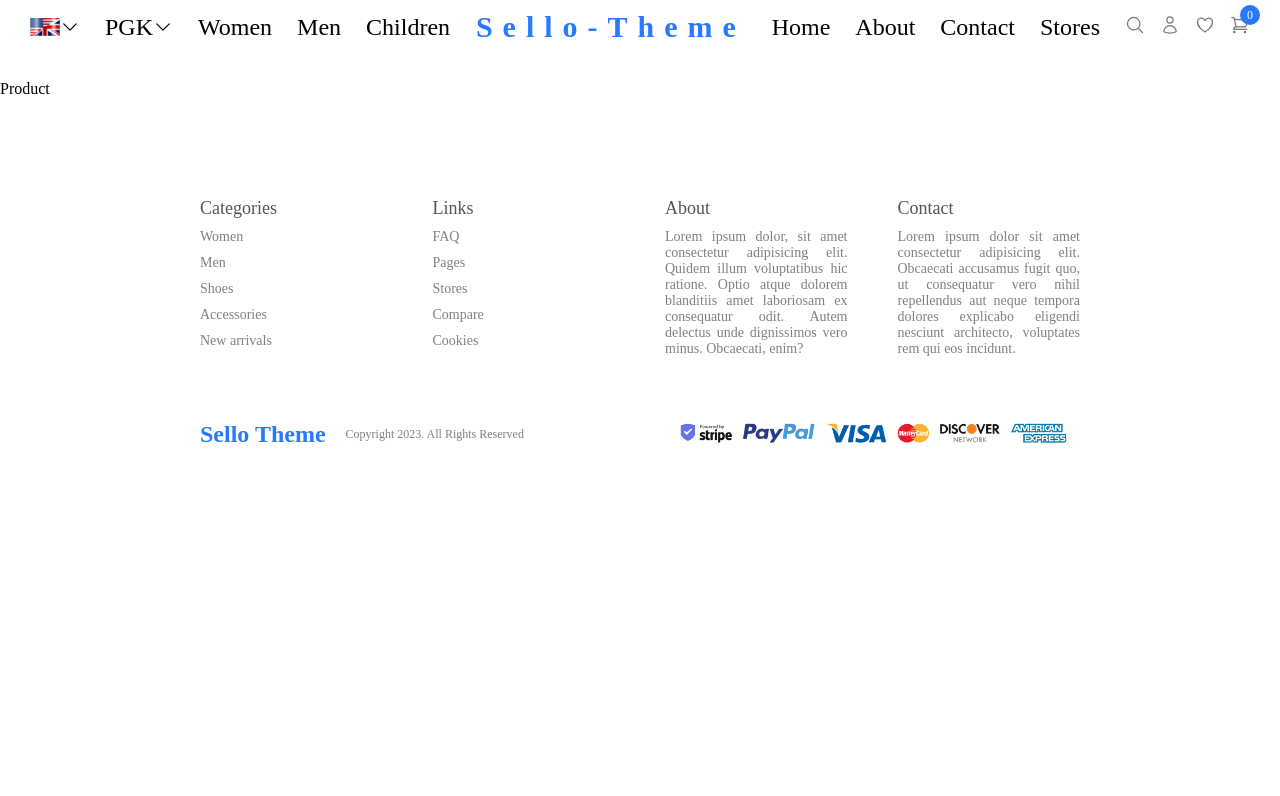
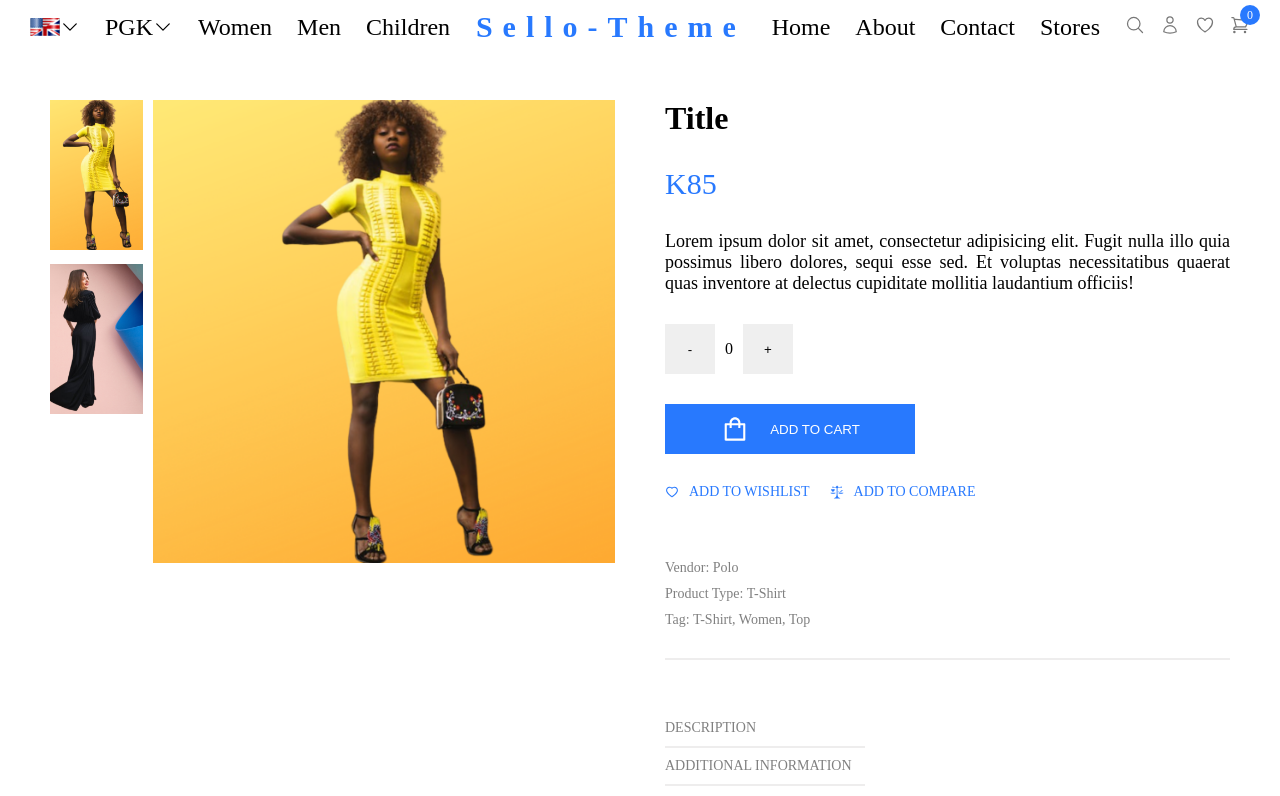
Before and after one commit to LucioFider/2023-shop, a React (Vite) app: page /product/1 in a window 1280 px wide. Shown: the top 796 px of the page. Built offline with nearby package versions, Linux system fonts and the light colour scheme.

Commit message:
12th-commit

```diff
--- a/src/components/Card/card.scss
+++ b/src/components/Card/card.scss
@@ -10,6 +10,7 @@
     height: 400px;
     overflow: hidden;
     position: relative;
+    border: none;
 
     &:hover {
       .secondImg {
--- a/src/constants/index.jsx
+++ b/src/constants/index.jsx
@@ -110,3 +110,5 @@
     price: 28,
   },
 ];
+
+export const images = [feat01, feat02];
--- a/src/pages/Product/Product.jsx
+++ b/src/pages/Product/Product.jsx
@@ -1,8 +1,79 @@
-import React from "react";
+import React, { useState } from "react";
 import "./product.scss";
+import { images } from "../../constants";
+import { AiOutlineShopping, AiOutlineHeart } from "react-icons/ai";
+import { GiLifeInTheBalance } from "react-icons/gi";
 
 const Product = () => {
-  return <div>Product</div>;
+  const [selectedImg, setSelectedImg] = useState(0);
+  const [quantity, setQuantity] = useState(0);
+
+  return (
+    <div className="product">
+      <div className="left">
+        <div className="images">
+          <img
+            src={images[0]}
+            alt="product-img"
+            onClick={(e) => setSelectedImg(0)}
+          />
+          <img
+            src={images[1]}
+            alt="product-img"
+            onClick={(e) => setSelectedImg(1)}
+          />
+        </div>
+        <div className="mainImg">
+          <img src={images[selectedImg]} alt="product-img" />
+        </div>
+      </div>
+      <div className="right">
+        <h1>Title</h1>
+        <span class="price">K85</span>
+        <p>
+          Lorem ipsum dolor sit amet, consectetur adipisicing elit. Fugit nulla
+          illo quia possimus libero dolores, sequi esse sed. Et voluptas
+          necessitatibus quaerat quas inventore at delectus cupiditate mollitia
+          laudantium officiis!
+        </p>
+        <div className="quantity">
+          <button
+            onClick={() => setQuantity((prev) => (prev === 1 ? 1 : prev - 1))}
+          >
+            -
+          </button>
+          {quantity}
+          <button onClick={() => setQuantity((prev) => prev + 1)}>+</button>
+        </div>
+
+        <button className="add">
+          <AiOutlineShopping className="icon" /> ADD TO CART
+        </button>
+        <div className="links">
+          <div className="item">
+            <AiOutlineHeart className="icon" /> ADD TO WISHLIST
+          </div>
+          <div className="item">
+            <GiLifeInTheBalance className="icon" /> ADD TO COMPARE
+          </div>
+        </div>
+
+        <div className="info">
+          <span>Vendor: Polo</span>
+          <span>Product Type: T-Shirt</span>
+          <span>Tag: T-Shirt, Women, Top</span>
+        </div>
+        <hr />
+        <div className="info">
+          <span>DESCRIPTION</span>
+          <hr />
+          <span>ADDITIONAL INFORMATION</span>
+          <hr />
+          <span>FAQ</span>
+        </div>
+      </div>
+    </div>
+  );
 };
 
 export default Product;
--- a/src/pages/Product/product.scss
+++ b/src/pages/Product/product.scss
@@ -0,0 +1,112 @@
+.product {
+  padding: 20px 50px;
+  display: flex;
+  gap: 50px;
+
+  .left {
+    flex: 1;
+    display: flex;
+    gap: 10px;
+
+    .images {
+      flex: 1;
+
+      img {
+        width: 100%;
+        height: 150px;
+        object-fit: cover;
+        cursor: pointer;
+        margin-bottom: 10px;
+      }
+    }
+    .mainImg {
+      flex: 5;
+
+      img {
+        width: 100%;
+        max-height: 800px;
+        object-fit: cover;
+      }
+    }
+  }
+
+  .right {
+    flex: 1;
+    display: flex;
+    flex-direction: column;
+    gap: 30px;
+
+    .price {
+      font-size: 30px;
+      color: #2879fe;
+      font-weight: 500;
+    }
+    p {
+      font-size: 18px;
+      font-weight: 300;
+      text-align: justify;
+    }
+
+    .quantity {
+      display: flex;
+      align-items: center;
+      gap: 10px;
+
+      button {
+        width: 50px;
+        height: 50px;
+        display: flex;
+        align-items: center;
+        justify-content: center;
+        cursor: pointer;
+        border: none;
+      }
+    }
+    .add {
+      width: 250px;
+      padding: 10px;
+      background-color: #2879fe;
+      color: white;
+      display: flex;
+      align-items: center;
+      border: none;
+      justify-content: center;
+      gap: 20px;
+      cursor: pointer;
+      font-weight: 500;
+
+      .icon {
+        width: 30px;
+        height: 30px;
+      }
+    }
+    .links {
+      display: flex;
+      gap: 20px;
+
+      .item {
+        display: flex;
+        align-items: center;
+        gap: 10px;
+        color: #2879fe;
+        font-size: 14px;
+      }
+    }
+    .info {
+      display: flex;
+      flex-direction: column;
+      gap: 10px;
+      color: gray;
+      font-size: 14px;
+      margin-top: 30px;
+
+      hr {
+        width: 200px;
+        border: 1px solid rgb(238, 237, 237);
+      }
+    }
+    hr {
+      border: 1px solid rgb(238, 237, 237);
+    }
+  }
+}
--- a/src/pages/Products/Products.jsx
+++ b/src/pages/Products/Products.jsx
@@ -50,6 +50,7 @@
               name="price"
               onChange={(e) => setSort("asc")}
             />
+            <label htmlFor="desc">Price (Lowest first)</label>
           </div>
           <div className="inputItem">
             <input
--- a/src/pages/Products/products.scss
+++ b/src/pages/Products/products.scss
@@ -5,8 +5,25 @@
   .left {
     flex: 1;
     position: sticky;
-    height: 100%;
+    height: 100px;
     top: 50px;
+
+    .filterItem {
+      margin-bottom: 30px;
+
+      h2 {
+        font-weight: 400;
+        margin-bottom: 20px;
+      }
+
+      .inputItem {
+        margin-bottom: 10px;
+
+        label {
+          margin-left: 10px;
+        }
+      }
+    }
   }
   .right {
     flex: 3;
```
Also changed, not shown: src/components/Cart/Cart.jsx (added, +8 -0 lines), src/components/Cart/cart.scss (added).
